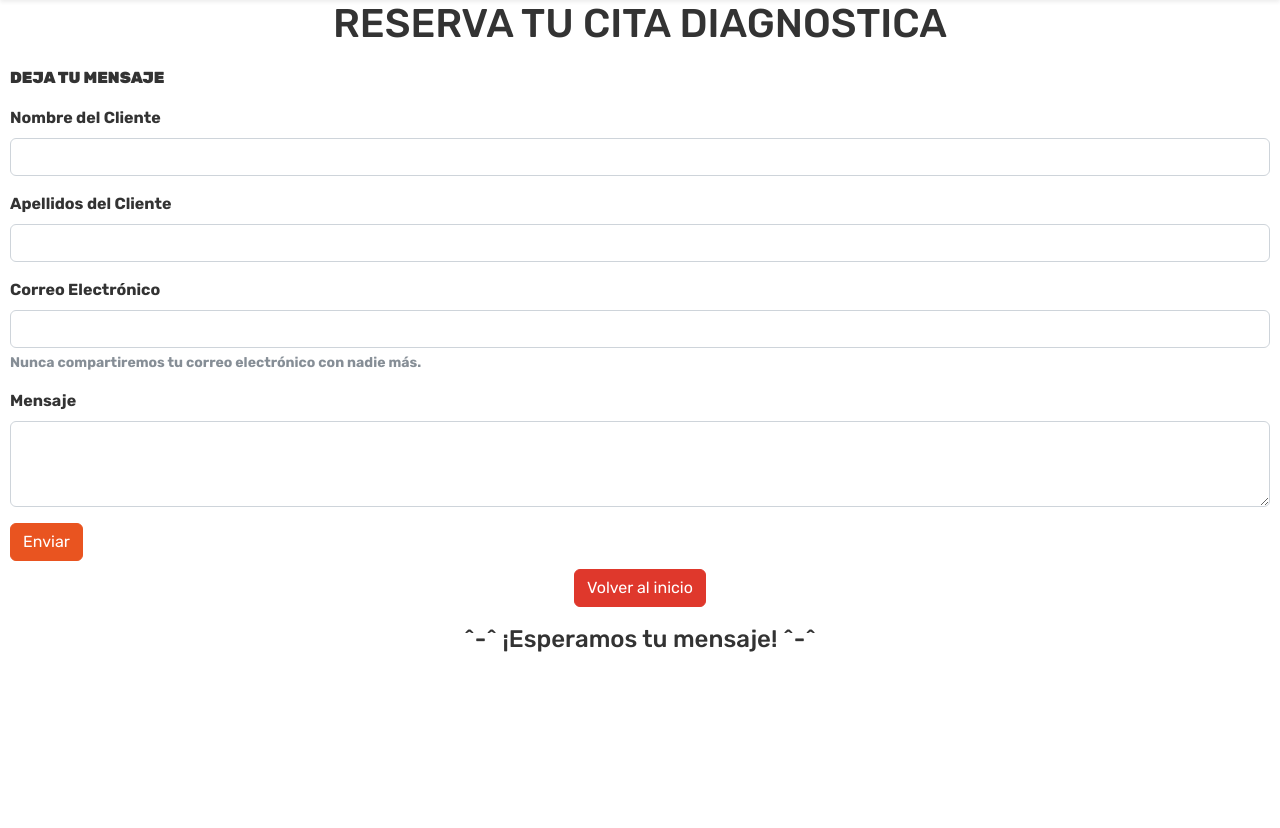
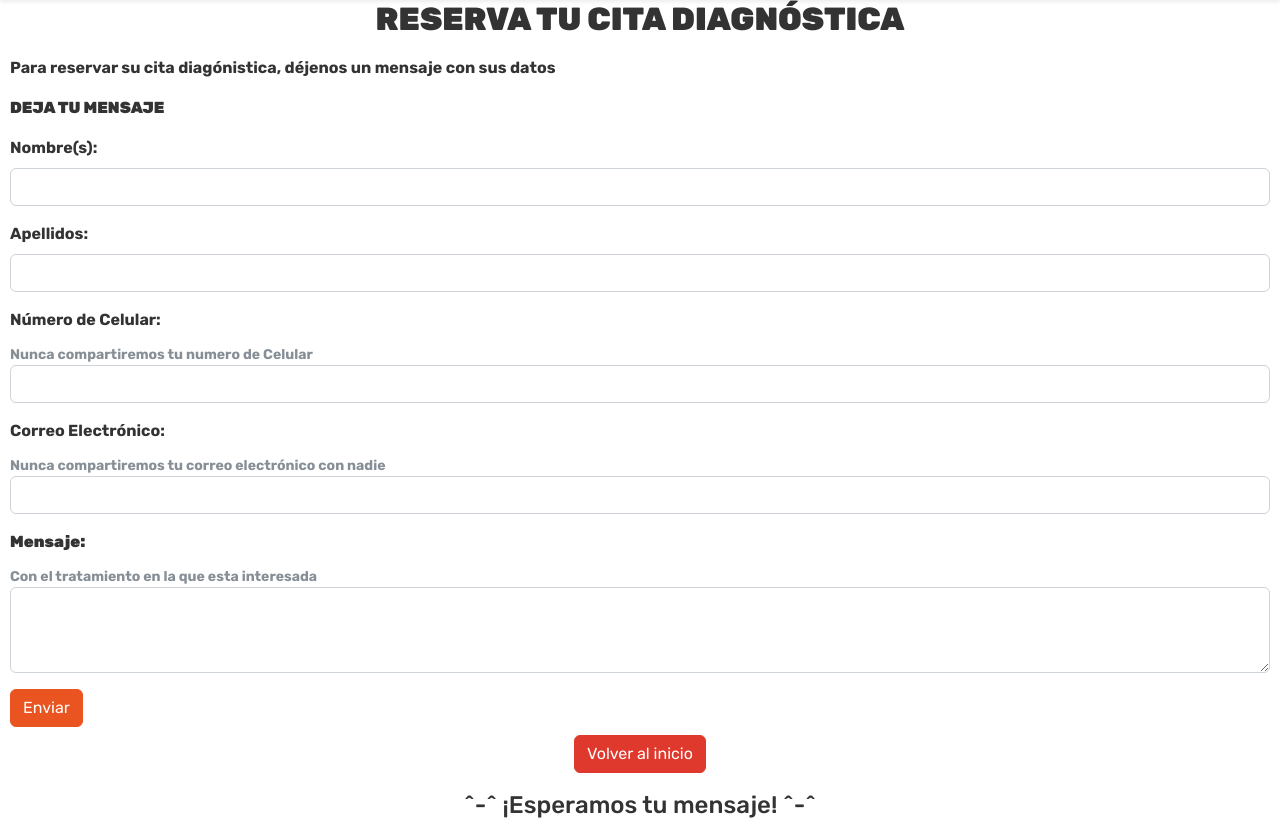
Before and after one commit to A-Jcaso/sevensecretsBootstrap, a Flask app: page /booking in a window 1280 px wide. Shown: the part 56-884 px from the top of the page. Before the commit the page ends 708 px from the top, so only its background shows below. Run offline with Flask 3, Linux system fonts and the light colour scheme; some libraries are stand-ins or nearby versions; some web fonts are replaced.

Commit message:
Agregado numero de celular al correo

```diff
--- a/app.py
+++ b/app.py
@@ -35,10 +35,11 @@ def booking():
 def send_email():
     if request.method == 'POST':
         nombre_cliente = request.form['nombreCliente']
-        apelido_cliente = request.form['apellidoCliente']
+        apellido_cliente = request.form['apellidoCliente']
+        celular_cliente = request.form['numero_celular']
         email = request.form['email']
-        subject = "Mensaje de: " + nombre_cliente + " " + apelido_cliente + " | Correo: " + email
-        body = request.form['mensaje']
+        subject = "Mensaje de: " + nombre_cliente + " " + apellido_cliente + " | Correo: " + email + " | Número de celular: " + celular_cliente
+        body = request.form['mensaje1']
         send_email_function(subject, body)
     return redirect(url_for('booking'))
 
--- a/templates/booking.html
+++ b/templates/booking.html
@@ -17,6 +17,12 @@
             font-weight: 700;
             font-style: normal;
           }
+        h2{
+            font-family: Rubik, sans-serif;
+            font-optical-sizing: auto;
+            font-weight: 900;
+            font-style: normal;
+        }
         .contenedor{
             padding:10px;
         }
@@ -59,27 +65,34 @@
         </div>
     </header>
     <body>
-        <h1 style="text-align: center;">RESERVA TU CITA DIAGNOSTICA</h1>
+        <h2 style="text-align: center;">RESERVA TU CITA DIAGNÓSTICA</h2>
         <div class="contenedor">
+            <P>Para reservar su cita diagónistica, déjenos un mensaje con sus datos</p>
             <p><strong>DEJA TU MENSAJE</strong></p>
             <!--Formulario de contacto para enviar un correo electrónico-->
             <form action="/send-email" method="POST">
                 <div class="mb-3">
-                    <label for="nombreCliente" class="form-label">Nombre del Cliente</label>
+                    <label for="nombreCliente" class="form-label">Nombre(s):</label>
                     <input type="text" class="form-control" id="nombreCliente" name="nombreCliente" required>
                 </div>
                 <div class="mb-3">
-                    <label for="apellidoCliente" class="form-label">Apellidos del Cliente</label>
+                    <label for="apellidoCliente" class="form-label">Apellidos:</label>
                     <input type="text" class="form-control" id="apellidoCliente" name="apellidoCliente" required>
                 </div>
                 <div class="mb-3">
-                    <label for="email" class="form-label">Correo Electrónico</label>
+                  <label for="numero_celular" class="form-label">Número de Celular:</label>
+                  <div class="form-text">Nunca compartiremos tu numero de Celular</div>
+                  <input type="text" class="form-control" id="numero_celular" name="numero_celular" required>
+              </div>
+                <div class="mb-3">
+                    <label for="email" class="form-label">Correo Electrónico:</label>
+                    <div id="emailHelp" class="form-text">Nunca compartiremos tu correo electrónico con nadie</div>
                     <input type="email" class="form-control" id="email" name="email" aria-describedby="emailHelp" required>
-                    <div id="emailHelp" class="form-text">Nunca compartiremos tu correo electrónico con nadie más.</div>
                 </div>
                 <div class="mb-3">
-                    <label for="mensaje" class="form-label">Mensaje</label>
-                    <textarea class="form-control" id="mensaje" name="mensaje" rows="3" required></textarea>
+                    <label for="mensaje" class="form-label"><strong>Mensaje:</strong></label>
+                    <div class="form-text">Con el tratamiento en la que esta interesada</div>
+                    <textarea class="form-control" id="mensaje" name="mensaje1" rows="3" required></textarea>
                 </div>
                 <button type="submit" class="btn btn-primary">Enviar</button>
             </form>
```
